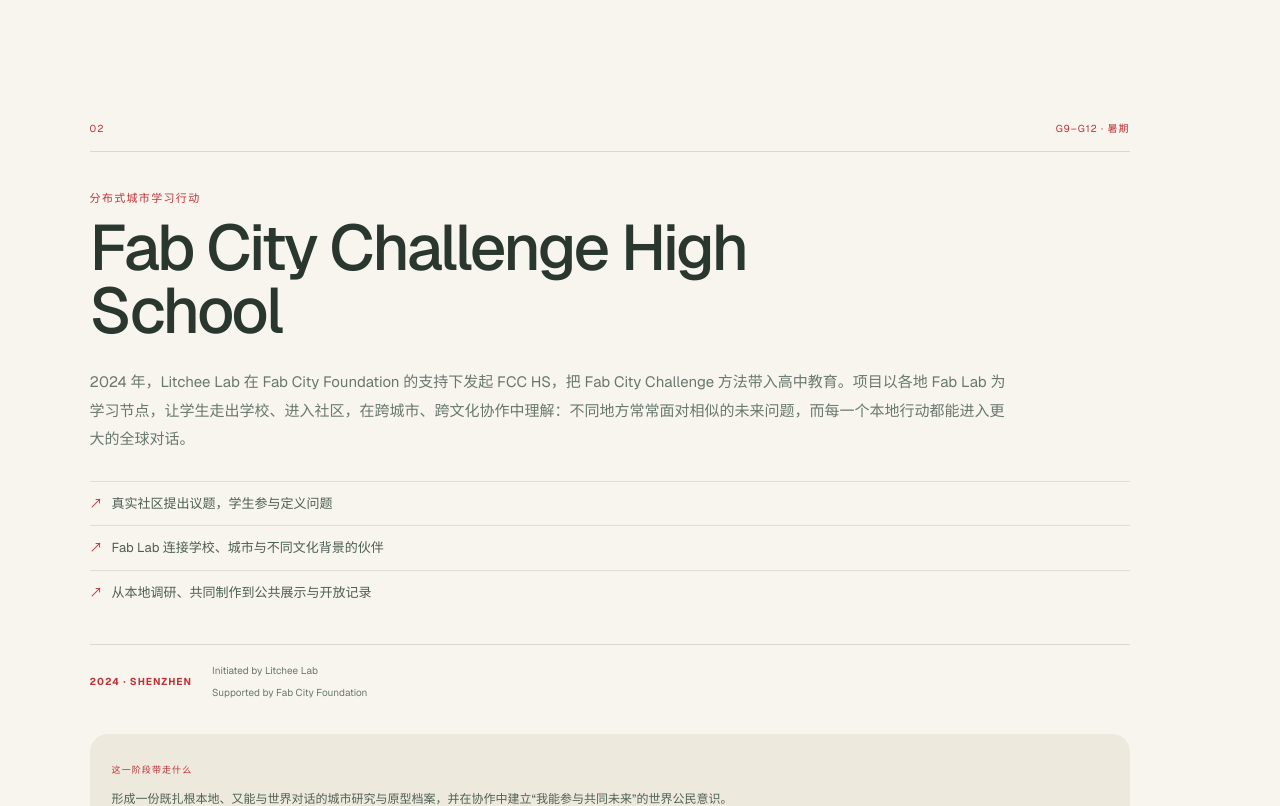
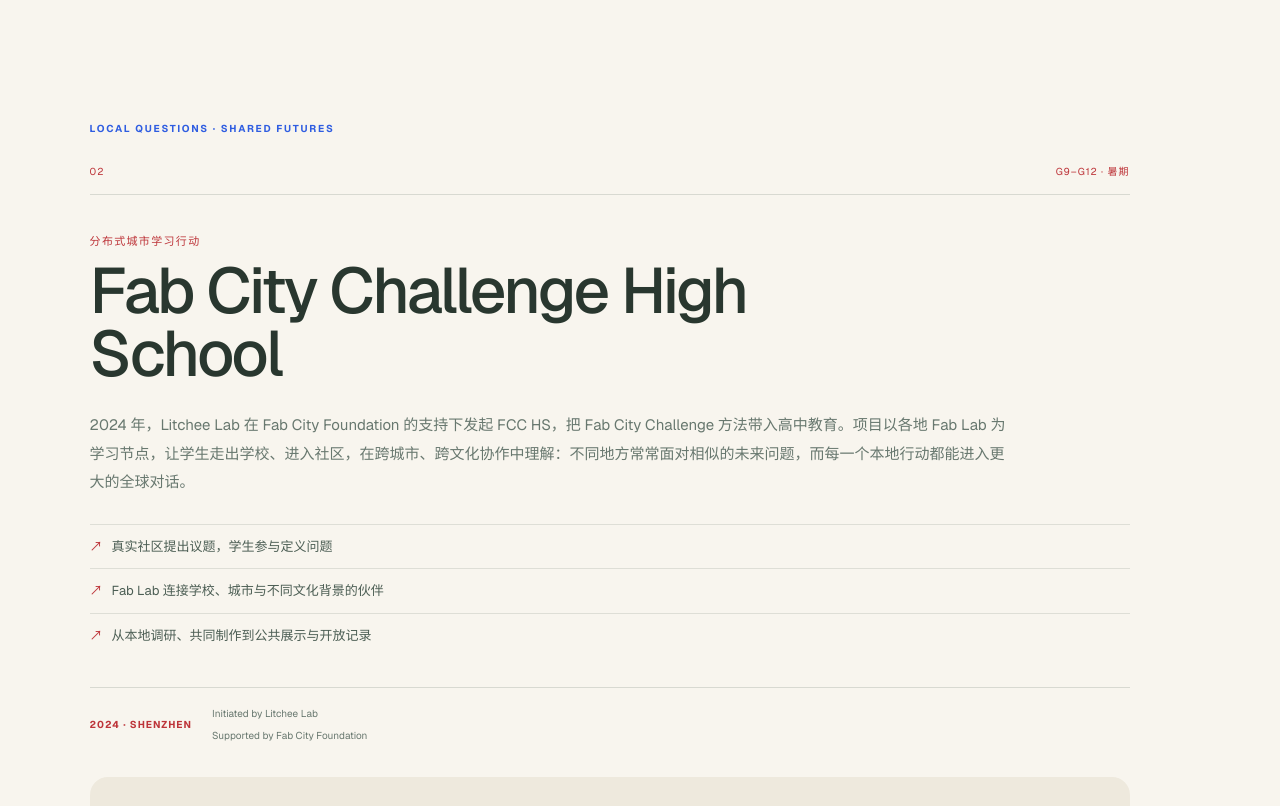
Before and after one commit to litcheelab/litchee.site, a Next.js app: page /learners in a window 1280 px wide. Shown: the part 8540-9346 px from the top of the page. Built offline with nearby package versions, Linux system fonts and the light colour scheme; a web font is replaced by a local one.

Commit message:
Move FCC concept line to program intro

```diff
--- a/app/learners/learners.css
+++ b/app/learners/learners.css
@@ -65,6 +65,7 @@
 .program-fcc .program-copy { width: min(100%, 1040px); max-width: none; }
 .program-fcc .program-copy h2 { max-width: 860px; }
 .program-fcc .program-summary { max-width: 920px; }
+.program-kicker { margin: 0 0 28px; color: #2f5de1; font-size: 10px; font-weight: 700; letter-spacing: .17em; }
 .fcc-carousel { width: 100%; min-width: 0; }
 .fcc-carousel-stage { position: relative; aspect-ratio: 16 / 9; margin: 0; overflow: hidden; border-radius: 32px; background: #ddd8cf; }
 .fcc-carousel-stage > img { width: 100%; height: 100%; display: block; object-fit: cover; }
--- a/app/learners/page.tsx
+++ b/app/learners/page.tsx
@@ -274,7 +274,6 @@ export default function LearnersPage() {
           </div>
         </div>
         <div className="city-evidence">
-          <p>LOCAL QUESTIONS · SHARED FUTURES</p>
           <h3>不同城市，不同入口；<br />共同面对包容、文化、生态与城市生活的未来。</h3>
           <FccNetworkMap />
         </div>
@@ -370,6 +369,7 @@ export default function LearnersPage() {
 function ProgramCopy({ stage, children }: { stage: (typeof learnersPage.stages)[number]; children?: React.ReactNode }) {
   return (
     <div className="program-copy">
+      {stage.number === "02" && <p className="program-kicker">LOCAL QUESTIONS · SHARED FUTURES</p>}
       <div className="program-meta"><span>{stage.number}</span><small>{stage.age}</small></div>
       <p className="program-subtitle">{stage.subtitle}</p>
       <h2 className={stage.number === "01" ? "program-jr-title" : undefined}>
```
